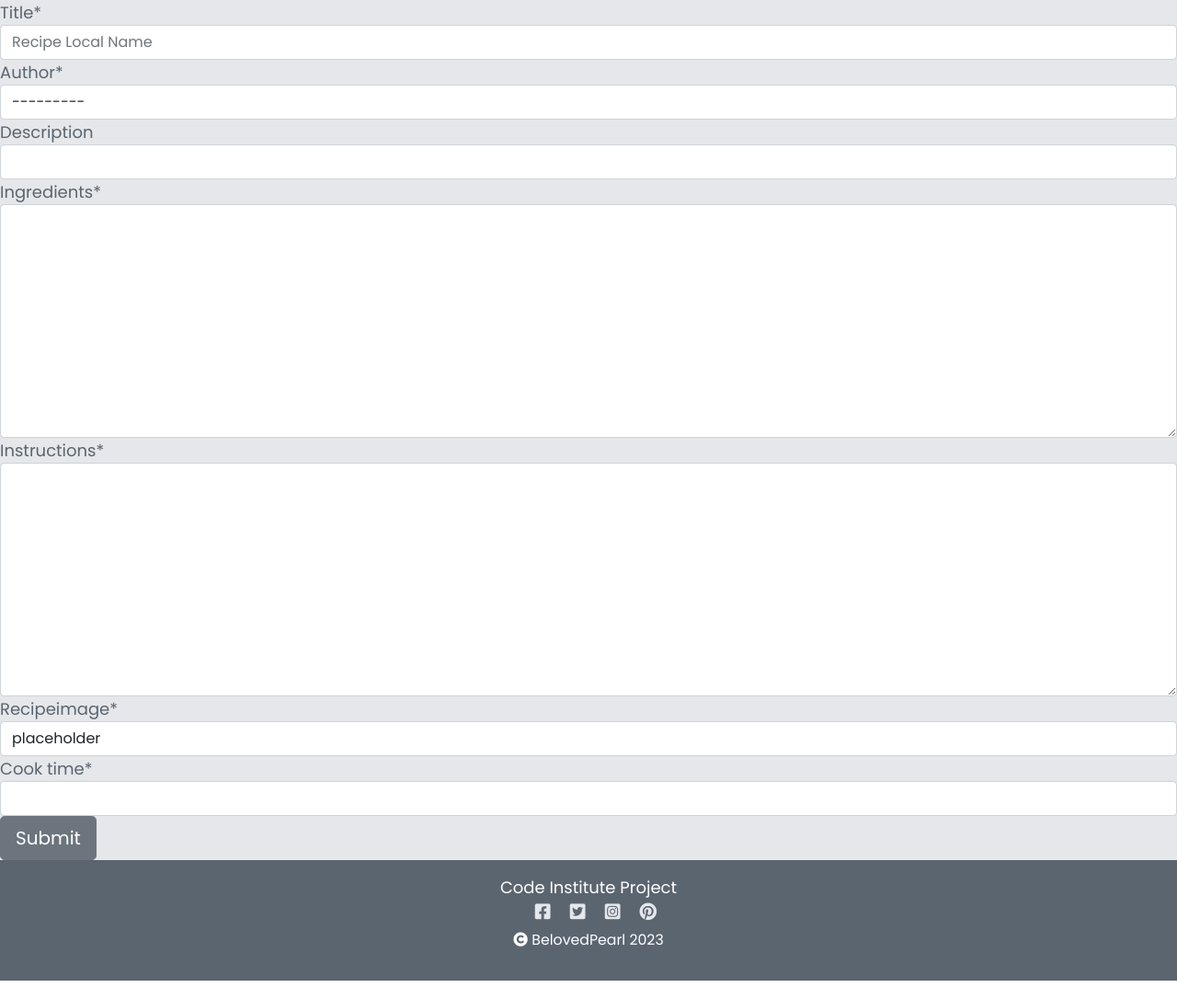
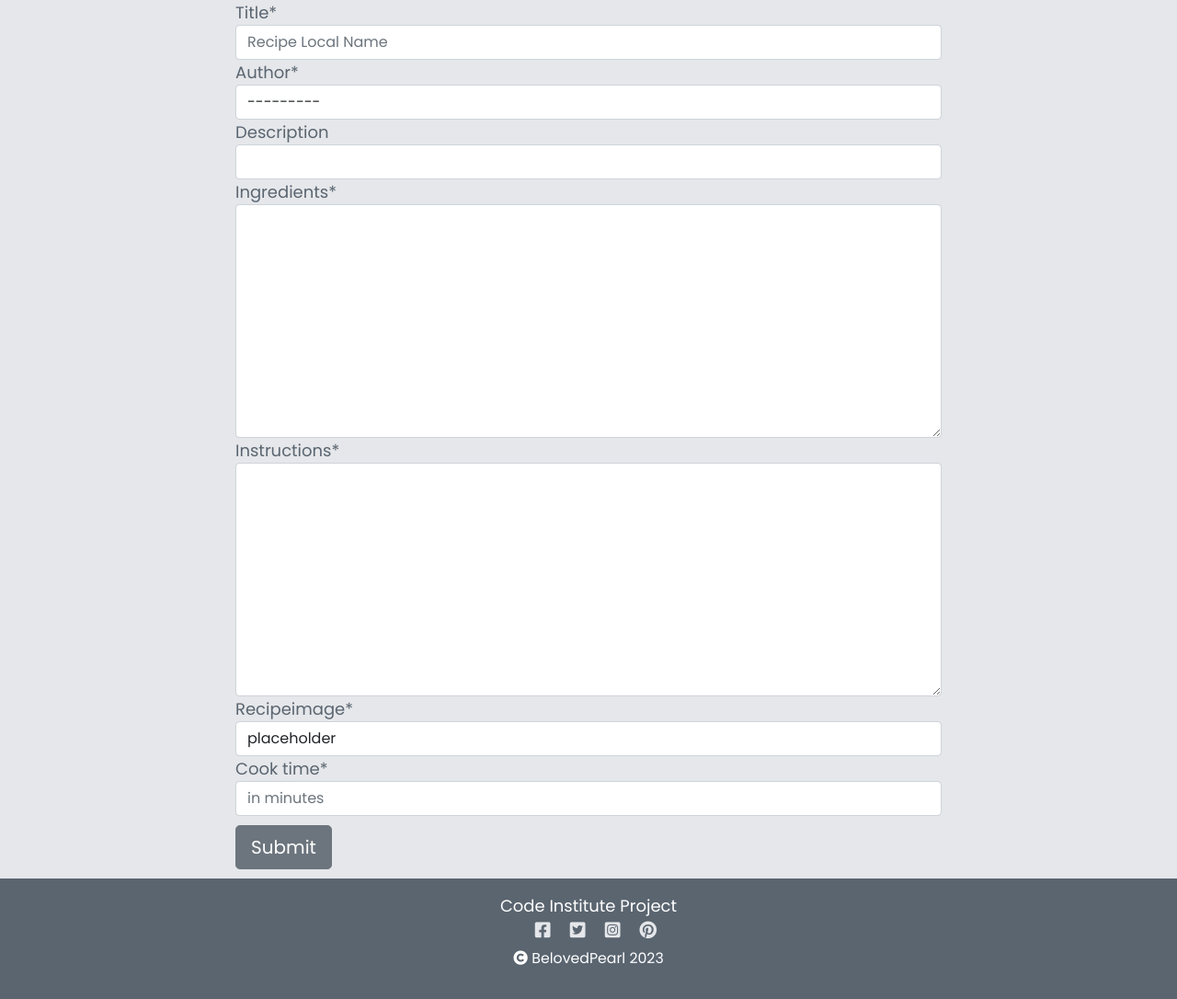
Before and after one commit to belovedpearl/TastyAfricanDish, a Django app: page /addrecipe/ in a window 1280 px wide. Shown: the part 98-1184 px from the top of the page at 92% size. Run offline with Django 3.2, Linux system fonts and the light colour scheme; the visitor is signed in with stand-in values (Sample User, id 1); data comes from the database, SQL or seed files in the repository; some libraries are stand-ins or nearby versions.

```diff
--- a/recipeblog/forms.py
+++ b/recipeblog/forms.py
@@ -13,8 +13,8 @@ class RecipeForm(forms.ModelForm):
             'author': forms.Select(attrs={'class': 'form-control'}),
             'description': forms.TextInput(attrs={'class': 'form-control'}),
             'ingredients': forms.Textarea(attrs={'class': 'form-control'}),
-            'instruction': forms.Textarea(attrs={'class': 'form-control'})
-
+            'instruction': forms.Textarea(attrs={'class': 'form-control'}),
+            'cook_time': forms.NumberInput(attrs={'class': 'form-control', 'style': 'margin-bottom: 10px;', 'placeholder':'in minutes'}),
         }
 
     def __init__(self, *args, **kwargs):
@@ -31,5 +31,5 @@ class RecipeForm(forms.ModelForm):
             Field('instructions'),
             Field('recipe_image'),
             Field('cook_time'),
-            Submit('submit', 'Submit', css_class='btn btn-secondary btn-lg')
+            Submit('submit', 'Submit', css_class='btn btn-secondary btn-lg', style='margin-bottom: 10px;')
         )
--- a/static/css/style.css
+++ b/static/css/style.css
@@ -3,6 +3,13 @@ body {
     font-family: 'Poppins', sans-serif;
     font-size: 18px;
     color: #5a6570;
+}
+
+.active{
+    border-bottom: 1px solid #184E20;
+    background-color: rgb(230, 32, 65);
+    color: white;
+    font-weight: 900;
 }
 
 /*_______________ Logo _________________ */
@@ -28,7 +35,7 @@ body {
     height: 250px;
 }
 .author{
-    margin-right: 20px;
+    margin-right: 30px;
 }
 .details-img{
     width:100%;
@@ -57,6 +64,17 @@ nav{
 form{
     width: 100%;
 }
+
+.changerecipe{
+    width: 100%;
+    display: flex;
+    justify-content: center;
+    align-items: center;
+}
+.changerecipeform{
+    width: 60%;
+}
+
 
 
 /*____________ Recipe Details Page __________*/
--- a/templates/addrecipe.html
+++ b/templates/addrecipe.html
@@ -2,19 +2,19 @@
 {% load static %}
 {% block title %} Add new recipe {% endblock%}
 {% block content %}
+<!-- Prevent external access from someone familiar with the link -->
 {% if user.is_authenticated %}
 {% load crispy_forms_tags %}
-
-<div class="form-group">
-    <form method="POST" class="my-form">
+<div class="changerecipe">
+    <div class="form-group changerecipeform">
+        <!-- Insert form data   -->
         {% csrf_token %}
         {% crispy form %}
-    </form>
+    </div>
 </div>
-
 {% else %}
-
-<div class="text-center">You do not have access to this page.<br> Signup to add African Recipes</div>
+<div
+class="text-center">You do not have access to this page.<br> Signup to add African Recipes</div>
 
 {% endif %}
 
--- a/templates/base.html
+++ b/templates/base.html
@@ -2,12 +2,12 @@
 <!DOCTYPE html>
 <html lang="en">
     <head>
-        <meta charset="UTF-8" />
-        <meta http-equiv="X-UA-Compatible" content="IE=edge" />
-        <meta name="viewport" content="width=device-width, initial-scale=1.0" />
-        <meta name="description" content="African food recipes, Food blog, African delicacies"/>
-        <meta name="keywords" content="African, Food, Tasty, Preparation process" />
-        <meta name="author" content="MamasKitchen" />
+        <meta charset="UTF-8">
+        <meta http-equiv="X-UA-Compatible" content="IE=edge">
+        <meta name="viewport" content="width=device-width, initial-scale=1.0">
+        <meta name="description" content="African food recipes, Food blog, African delicacies">
+        <meta name="keywords" content="African, Food, Tasty, Preparation process">
+        <meta name="author" content="MamasKitchen">
         <title>
             {% block title %}
                 African Menu
@@ -32,11 +32,11 @@
 
 <body class="d-flex flex-column h-100 main-bg">
 
-    <!-- Navigation -->
-
+    <!-- Logo and Navigation -->
     <nav class="navbar navbar-expand-lg navbar-light bg-white">
         <div class="container-fluid">
-            <a class="navbar-brand" href="{% url 'home' %}" id="life">MamasKitchen</a>
+            <a class="navbar-brand" href="{% url 'home' %}" aria-label="Logo (Go the main page)" id="life">MamasKitchen</a>
+            <!-- Nav toggler -->
             <button class="navbar-toggler" type="button" data-bs-toggle="collapse" data-bs-target="#navbarText"
                 aria-controls="navbarText" aria-expanded="false" aria-label="Toggle navigation">
                 <span class="navbar-toggler-icon"></span>
@@ -44,24 +44,24 @@
             <div class="collapse navbar-collapse" id="navbarText">
                 <ul class="navbar-nav me-auto mb-2 mb-lg-0">
                     <li class="nav-item">
-                        <a class="nav-link {% if url_name == 'home' %} active{% endif %}" aria-current="page" href="{% url 'home' %}">Home</a>
+                        <a class="nav-link {% if url_name == 'home' %} active {% endif %}" aria-label="Homepage" href="{% url 'home' %}">Home</a>
                     </li>
                     {% if user.is_authenticated %}
                     <li class="nav-item">
-                        <a class="nav-link" href="{% url 'account_logout' %}">Logout</a>
+                        <a class="nav-link" href="{% url 'account_logout' %}" aria-label="Sign out Page">Logout</a>
                     </li>
                     <li class="nav-item">
-                        <a class="nav-link" href="{% url 'add_recipe' %}">Add Recipe</a>
+                        <a class="nav-link" href="{% url 'add_recipe' %}" aria-label="Add new recipe page">Add Recipe</a>
                     </li>
 
                     {% else %}
 
                     <li class="nav-item">
-                        <a class="nav-link" aria-current="page" href="{% url 'account_login' %}">Login</a>
+                        <a class="nav-link" href="{% url 'account_login' %}" aria-label="Login Page">Login</a>
                     </li>
 
                     <li class="nav-item">
-                        <a class="nav-link" aria-current="page" href="{% url 'account_signup' %}">Register</a>
+                        <a class="nav-link"  href="{% url 'account_signup' %}" aria-label="Registration page">Register</a>
                     </li>
                     {% endif %}
 
@@ -90,7 +90,7 @@
 
     <main class="flex-shrink-0 main-bg">
         {% block content %}
-        Content Goes here
+            Content Goes here
         {% endblock content %}
     </main>
 
--- a/templates/deleterecipe.html
+++ b/templates/deleterecipe.html
@@ -5,14 +5,16 @@
 
 {% load crispy_forms_tags %}
 <h1>Delete: {{recipe.title }} </h1>
+<div class="text-center">
     {% if user.is_authenticated %}
     <div class="form-group">
         <form method="POST" action="{% url 'deleterecipe' slug=recipe.slug %}">
             {% csrf_token %}
             <strong>Are you sure you want to delete this recipe?</strong><br><br>
             <button>Yes</button>
-        <button><a href="{% url 'home' %}">No</a></button>
+            <a href="{% url 'home' %}" class="btn btn-secondary">No</a>
         </form>
+    </div>
 </div>
 
 {% else %}
```
Also changed, not shown: templates/details.html (+17 -8 lines), templates/index.html (+11 -12 lines), templates/updaterecipe.html (+7 -5 lines). Lines whose indentation alone changed are shown as unchanged.
